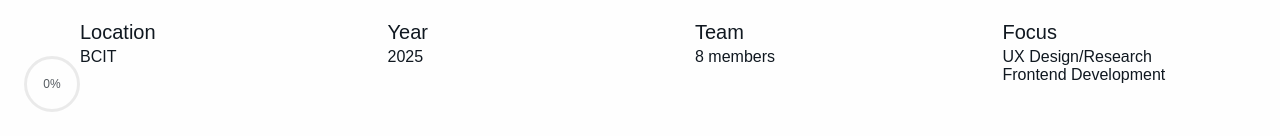
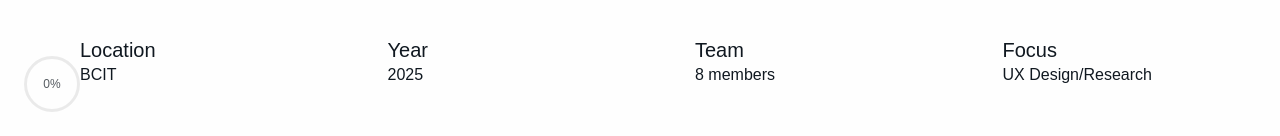
Before and after one commit to daniel-liu01/portfolio, a Next.js app: page /forge in a window 1280 px wide. Shown: the part 664-800 px from the top of the page. Built offline with nearby package versions, Linux system fonts and the light colour scheme; a web font is replaced by a local one.

Commit message:
final forge case study

```diff
--- a/app/forge/page.js
+++ b/app/forge/page.js
@@ -24,7 +24,7 @@ const forgeContent = {
     { label: "Location", value: "BCIT" },
     { label: "Year", value: "2025" },
     { label: "Team", value: "8 members" },
-    { label: "Focus", value: "UX Design/Research Frontend Development" },
+    { label: "Focus", value: "UX Design/Research" },
   ],
 };
 
```
Also changed, not shown: public/forge/Reredesign.png.
